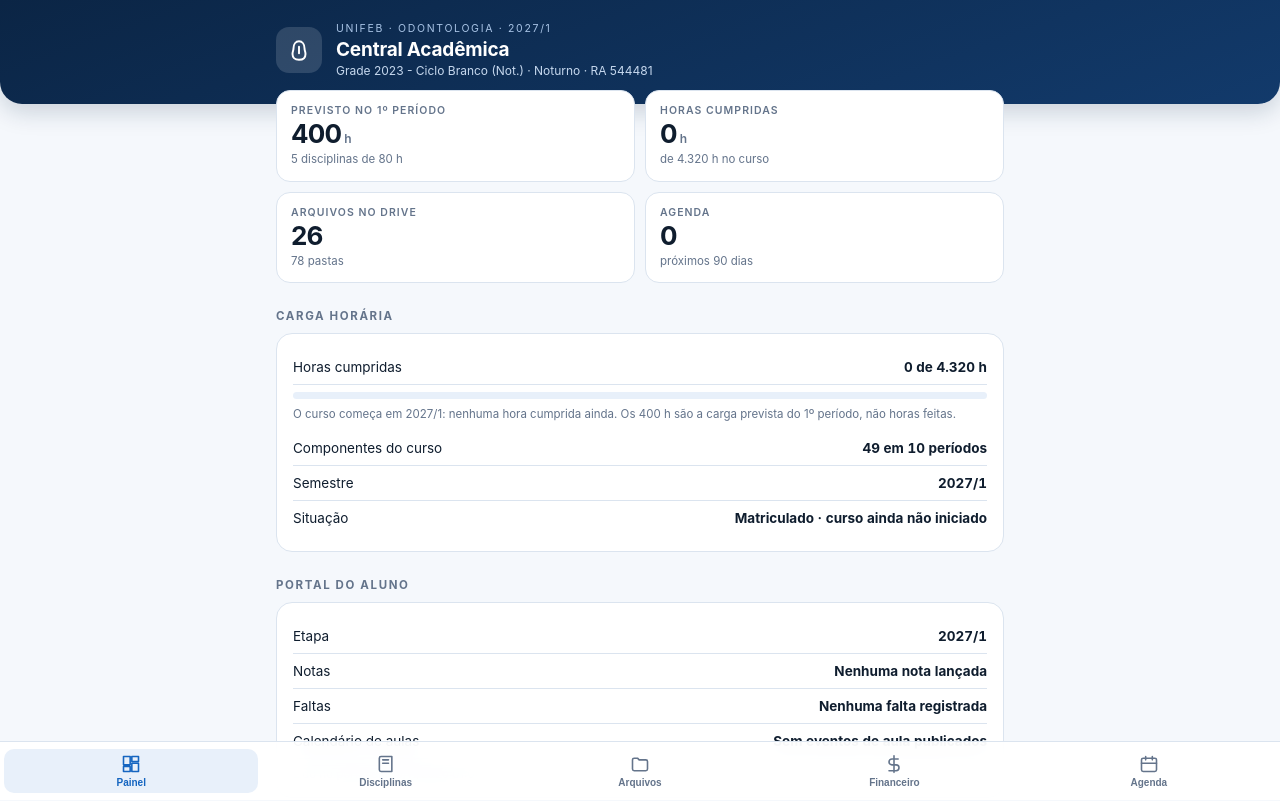
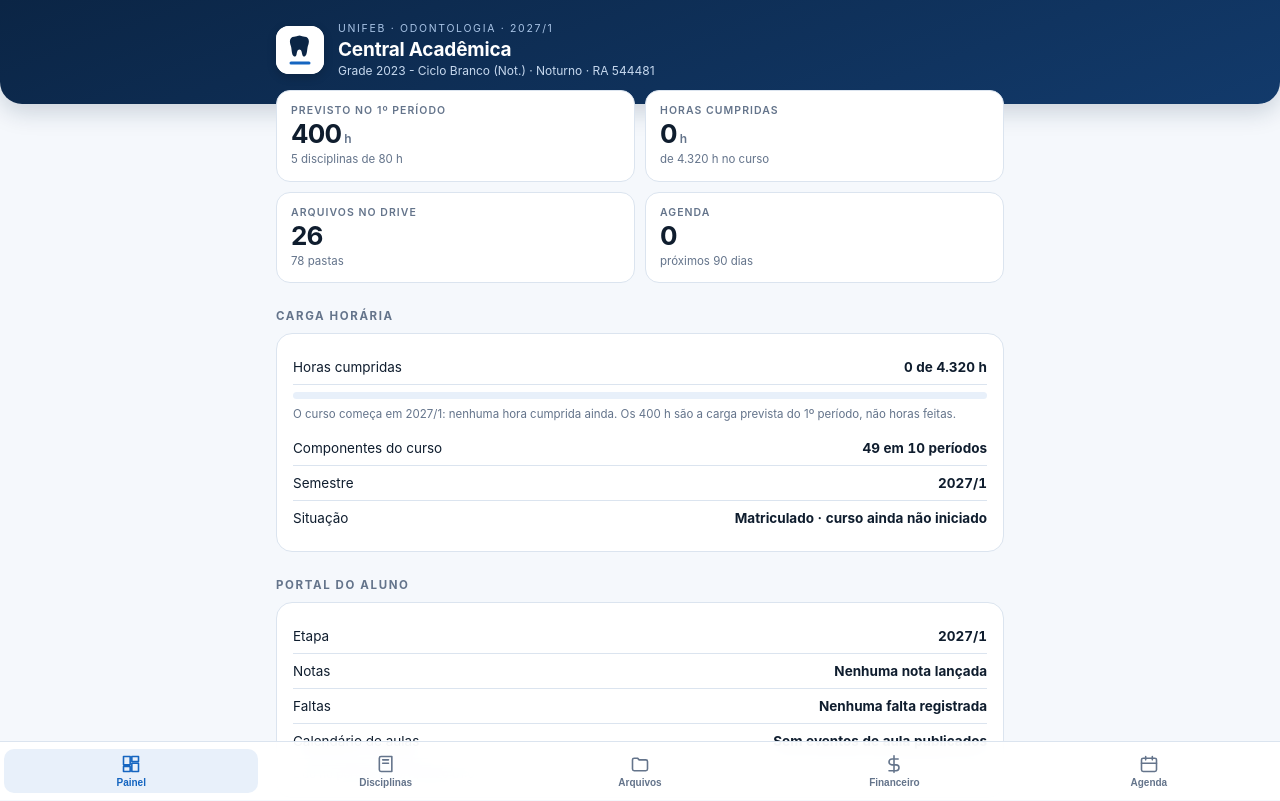
Before and after one commit to Adryel-Santos28/central-academica, a plain HTML site: page index.html in a window 1280 px wide. Shown: the top 801 px of the page. Drawn offline with Linux system fonts and the light colour scheme.

Commit message:
Usa a nova logo no cabeçalho

```diff
--- a/index.html
+++ b/index.html
@@ -24,8 +24,8 @@ body{background:var(--bg);color:var(--ink);font-family:-apple-system,BlinkMacSys
 .wrap{max-width:760px;margin:0 auto;padding:0 16px}
 header.top{background:linear-gradient(160deg,var(--navy),var(--navy2));color:#fff;padding:22px 0 26px;border-radius:0 0 22px 22px;box-shadow:0 8px 24px rgba(11,37,69,.18)}
 .top .wrap{display:flex;gap:14px;align-items:center}
-.mark{width:46px;height:46px;border-radius:13px;background:rgba(255,255,255,.14);display:grid;place-items:center;flex:0 0 auto}
-.mark svg{width:26px;height:26px}
+.mark{width:48px;height:48px;border-radius:13px;background:#fff;display:grid;place-items:center;flex:0 0 auto;box-shadow:0 3px 10px rgba(0,0,0,.18)}
+.mark svg{width:48px;height:48px;border-radius:13px;display:block}
 .kick{font-size:10.5px;letter-spacing:.16em;text-transform:uppercase;color:#a9c4e6}
 h1{font-size:19px;margin:3px 0 2px;font-weight:700;letter-spacing:-.01em}
 .sub{font-size:12px;color:#c6d8ee}
@@ -84,7 +84,7 @@ nav.tabs button.on{color:var(--blue);background:var(--sky)}
 </head>
 <body>
 <header class="top"><div class="wrap">
-  <div class="mark"><svg viewBox="0 0 24 24" fill="none" stroke="#fff" stroke-width="1.8" stroke-linecap="round" stroke-linejoin="round"><path d="M12 21c-4.2 0-6-2.4-6-5.4 0-2.1.9-3.3.9-5.1C6.9 6.6 9 4 12 4s5.1 2.6 5.1 6.5c0 1.8.9 3 .9 5.1 0 3-1.8 5.4-6 5.4Z"/><path d="M12 9v6"/></svg></div>
+  <div class="mark"><img src="logo.svg" alt="Central Acadêmica" width="48" height="48"></div>
   <div><div class="kick" id="kick">UNIFEB · Odontologia</div><h1 id="titulo">Central Acadêmica</h1><div class="sub" id="sub">Carregando…</div></div>
 </div></header>
 
```
